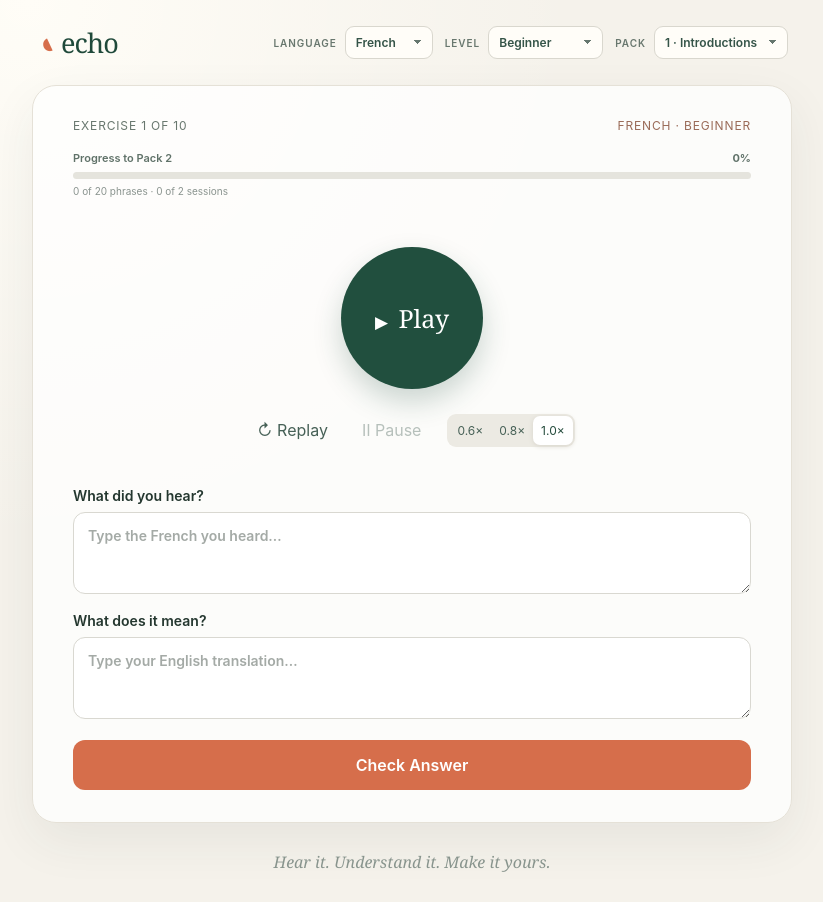
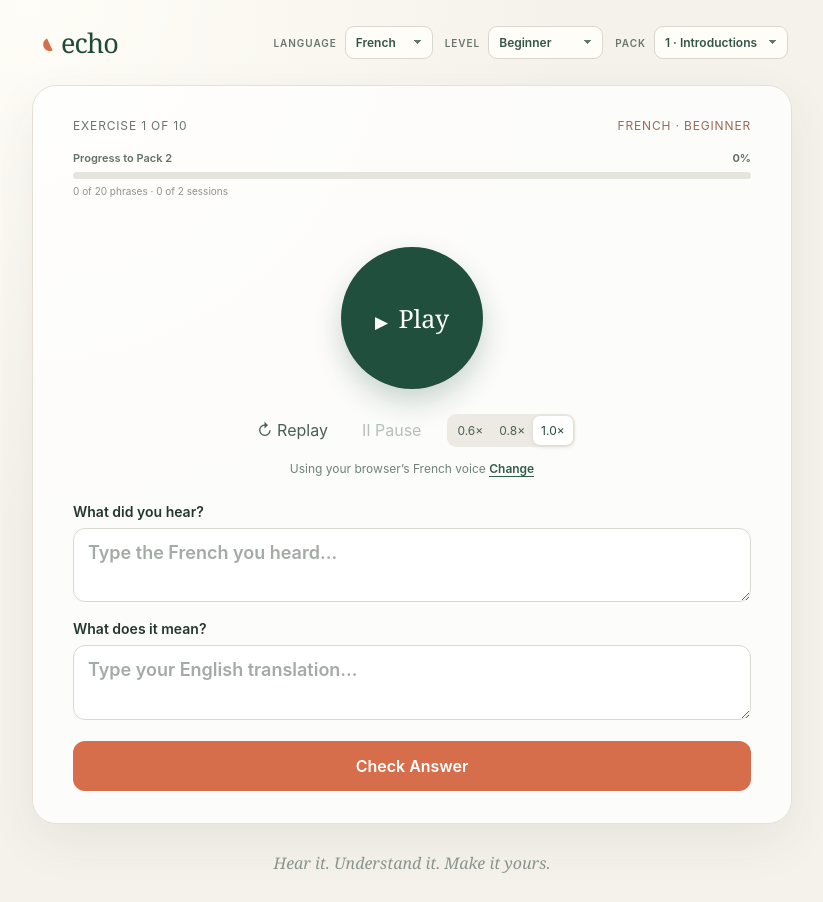
Before and after one commit to jimtronic/echo, a React (Vite) app: page / in a window 1280 px wide. Shown: the whole page, without its empty margins (228-1051 px from the left). Built offline with nearby package versions, Linux system fonts and the light colour scheme.

Commit message:
Refine answer input sizing

```diff
--- a/src/App.tsx
+++ b/src/App.tsx
@@ -88,8 +88,8 @@ function Exercise({ lesson, position, onComplete, onEncounter, unlockProgress }:
     </section>
 
     <form onSubmit={submit}>
-      <label>What did you hear?<textarea value={dictation} onChange={(event) => setDictation(event.target.value)} disabled={checked} autoCapitalize="none" spellCheck={false} placeholder={`Type the ${languageName} you heard…`} /></label>
-      <label>What does it mean?<textarea value={translation} onChange={(event) => setTranslation(event.target.value)} disabled={checked} placeholder="Type your English translation…" /></label>
+      <label>What did you hear?<textarea rows={2} value={dictation} onChange={(event) => setDictation(event.target.value)} disabled={checked} autoCapitalize="none" spellCheck={false} placeholder={`Type the ${languageName} you heard…`} /></label>
+      <label>What does it mean?<textarea rows={2} value={translation} onChange={(event) => setTranslation(event.target.value)} disabled={checked} placeholder="Type your English translation…" /></label>
       {!checked && <button className="primary" type="submit">Check Answer</button>}
     </form>
 
--- a/src/styles.css
+++ b/src/styles.css
@@ -40,7 +40,7 @@ nav { display: flex; align-items: center; justify-content: space-between; paddin
 .audio-status.error { color: #9d614e; }
 form { display: grid; gap: 18px; }
 label { display: grid; gap: 8px; font-weight: 600; font-size: 14px; }
-textarea { width: 100%; min-height: 82px; resize: vertical; border: 1px solid #d9d8d1; border-radius: 12px; padding: 13px 14px; color: #22372f; background: #fff; outline: none; line-height: 1.45; }
+textarea { width: 100%; min-height: 68px; resize: vertical; border: 1px solid #d9d8d1; border-radius: 12px; padding: 11px 14px; color: #22372f; background: #fff; outline: none; font-size: 18px; line-height: 1.4; }
 textarea:focus { border-color: #4e7667; box-shadow: 0 0 0 3px rgba(58,109,88,.1); }
 textarea:disabled { color: #52645c; background: #f4f3ef; }
 textarea::placeholder { color: #a4aaa6; }
```
